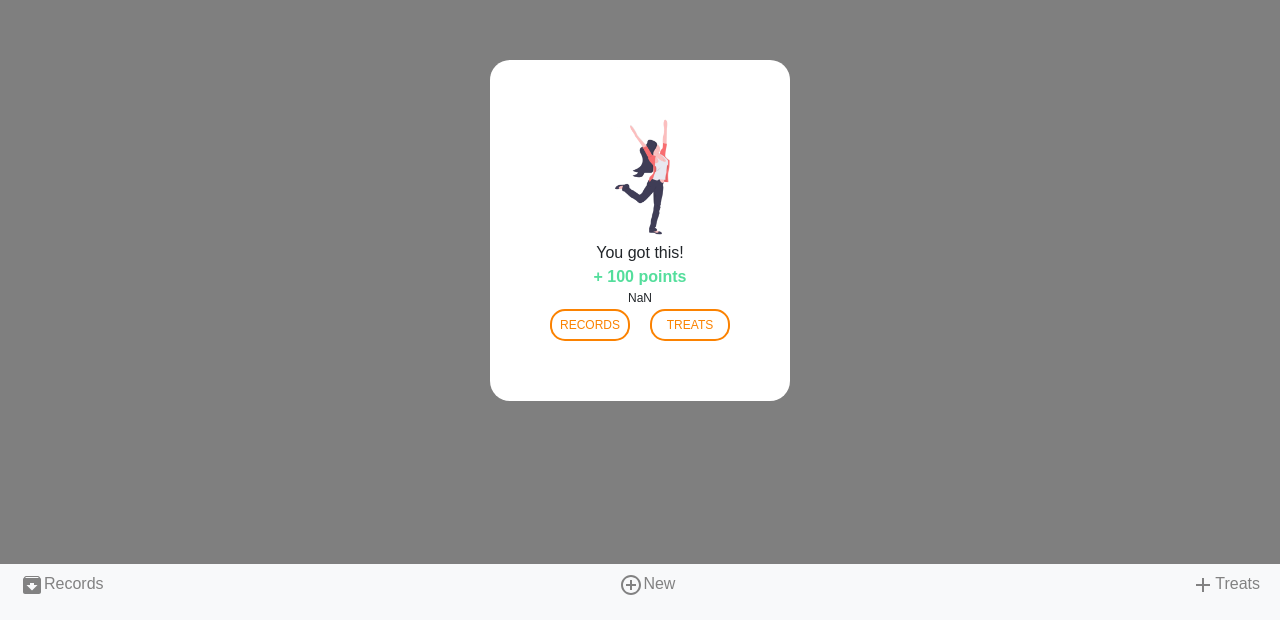
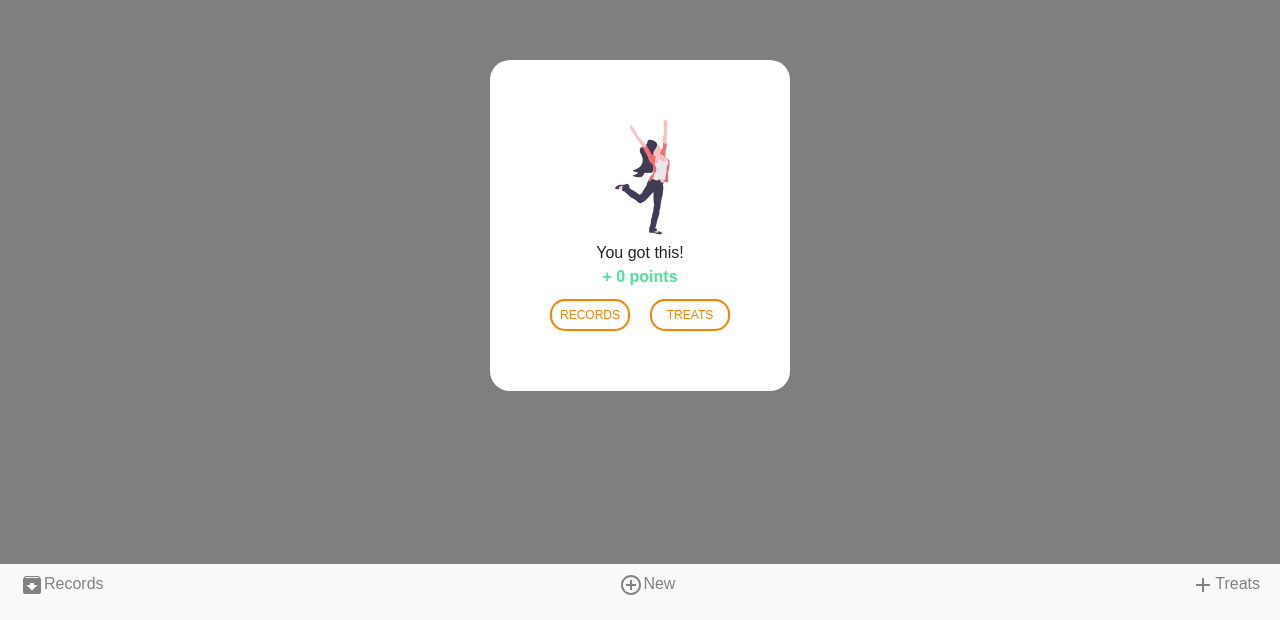
Before and after one commit to yumidev/Gratreat-App, a React (Create React App) app: page /submission-done in a window 1280 px wide. Shown: the part 180-800 px from the top of the page. Built offline with nearby package versions, Linux system fonts and the light colour scheme.

Commit message:
fix pointsEarned

```diff
--- a/src/App.js
+++ b/src/App.js
@@ -82,7 +82,7 @@ const App = () => {
               <AuthRoute user={userData || data?.verifyToken} path="/records" render={props => <Records {...props} setLogList={setLogList} promptData={promptData} setpromptData={setpromptData} logList={logList} />} />
               <AuthRoute user={userData || data?.verifyToken} path="/treats" render={props => <TreatsPage {...props} logList={logList} />} />
               <AuthRoute user={userData || data?.verifyToken} path="/treatsbarcode" render={props => <TreatsBarCodePage {...props} />} />
-              <AuthRoute user={userData || data?.verifyToken} path="/submission-done" render={props => <Submitted {...props} logList={logList} />} />
+              <AuthRoute user={userData || data?.verifyToken} path="/submission-done" render={props => <Submitted {...props} logList={logList} promptsClicked={promptsClicked} />} />
               <AuthRoute exact user={userData || data?.verifyToken} path="/" render={props => <Home />} />
               {/* <Route component={PageNotFound} /> */}
             </Switch>
--- a/src/pages/Submitted.jsx
+++ b/src/pages/Submitted.jsx
@@ -10,7 +10,7 @@ import styles from "./Records.module.css";
 import yay from "../images/yay.png";
 
 const Section = styled.section``;
-function Submitted({ logList }) {
+function Submitted({ logList, promptsClicked }) {
   const history = useHistory();
 
   const handleRecords = (e) => {
@@ -21,7 +21,7 @@ function Submitted({ logList }) {
     history.push("/treats");
   };
 
-  const pointsEarned = parseInt(logList.length * 100);
+  const pointsEarned = parseInt(promptsClicked.length * 100);
 
   return (
     <Section>
@@ -38,8 +38,8 @@ function Submitted({ logList }) {
             <div className="">
               <div>You got this!</div>
             </div>
-            <div className={styles.pointsEarned}>+ 100 points</div>
-            <p>{pointsEarned}</p>
+            <div className={styles.pointsEarned}>{`+ ${pointsEarned} points`}</div>
+            {/* <p>{pointsEarned}</p> */}
             <div>
               <button className={styles.recordsBtn} onClick={handleRecords}>
                 RECORDS
```
